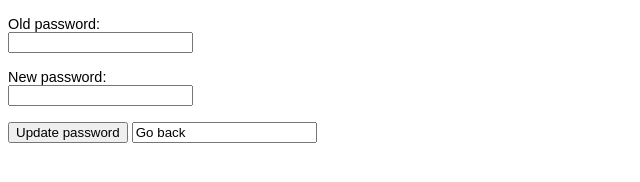
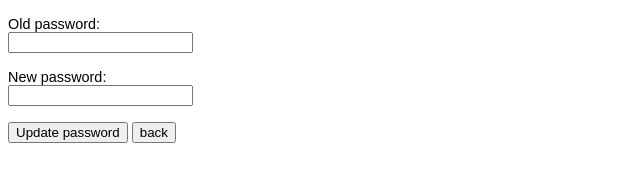
Before and after one commit to 1riip/Unihack-2022-13, a plain HTML site: page change_password.html in a window 1280 px wide. Shown: the whole page, without its empty margins (0-640 px from the left). Drawn offline with Linux system fonts and the light colour scheme.

Commit message:
am fixat butonu

```diff
--- a/change_password.html
+++ b/change_password.html
@@ -11,7 +11,7 @@
 </div>
 
 <input type="submit" value="Update password">
-<input type="summit" value="Go back" onclick="window.location.href='settings_page.html';">
+<button type="summit" value="Go back" onclick="window.location.href='settings_page.html';">back</button>
 <style> label {
     display: block;
     font: .9rem 'Fira Sans', sans-serif;
```
Also changed, not shown: change_pfp.html (+1 -1 lines), change_username.html (+1 -1 lines).
